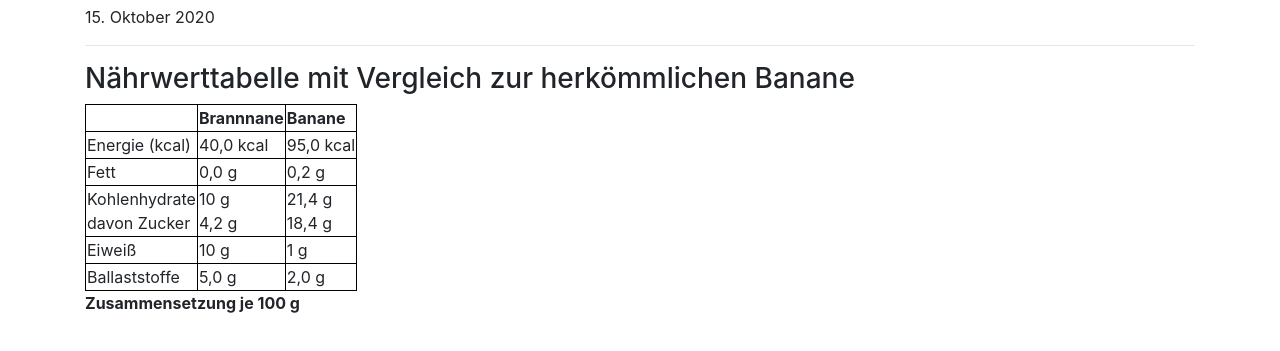
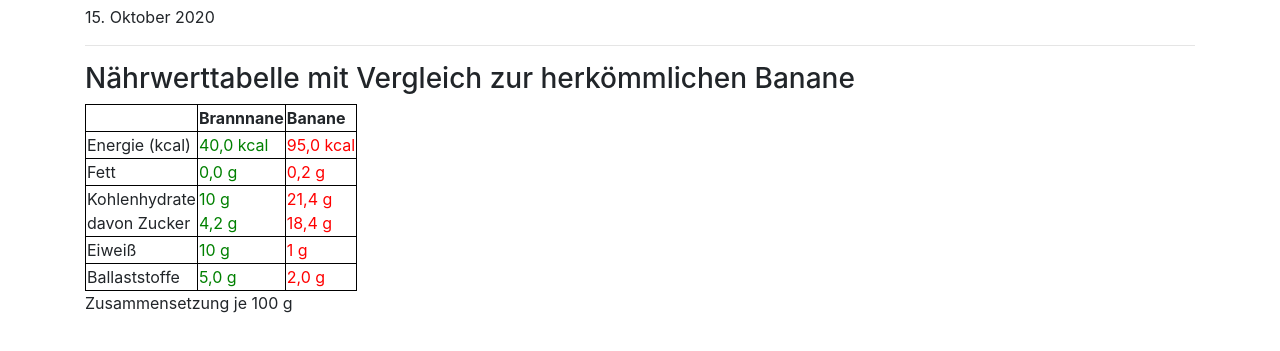
Before and after one commit to BananeBB/TestBrannnane, a plain HTML site: page blog/second-entry/index.html in a window 1280 px wide. Shown: the part 211-562 px from the top of the page. Drawn offline with nearby package versions, Linux system fonts and the light colour scheme.

Commit message:
Update index.html

```diff
--- a/blog/second-entry/index.html
+++ b/blog/second-entry/index.html
@@ -41,33 +41,33 @@
       </tr>
       <tr>
         <td>Energie (kcal)</td>
-        <td>40,0 kcal </td>
-        <td>95,0 kcal</td>
+        <td><font color="green"> 40,0 kcal </font></td>
+        <td><font color="red">95,0 kcal</font></td>
        </tr>
        <tr>
          <td>Fett</td>
-         <td>0,0 g</td>
-         <td>0,2 g</td>
+         <td><font color="green">0,0 g</font></td>
+         <td><font color="red">0,2 g</font></td>
        </tr>
        <tr>
         <td>Kohlenhydrate<br>davon Zucker </td>
-        <td>10 g<br>4,2 g</td>
-        <td>21,4 g <br>18,4 g</td>
+        <td><font color="green">10 g<br>4,2 g</font></td>
+        <td><font color="red">21,4 g <br>18,4 g</font></td>
       </tr>
       <tr>
         <td>Eiweiß</td>
-        <td>10 g</td>
-        <td>1 g</td>
+        <td><font color="green">10 g</font></td>
+        <td><font color="red">1 g</font></td>
       </tr>
       <tr>
         <td>Ballaststoffe</td>
-        <td>5,0 g</td>
-        <td>2,0 g</td>
+        <td><font color="green">5,0 g</font></td>
+        <td><font color="red">2,0 g</font></td>
       </tr>
 
 
     </table>
-<b>Zusammensetzung je 100 g</b>
+Zusammensetzung je 100 g
 
 
   </div>
```
